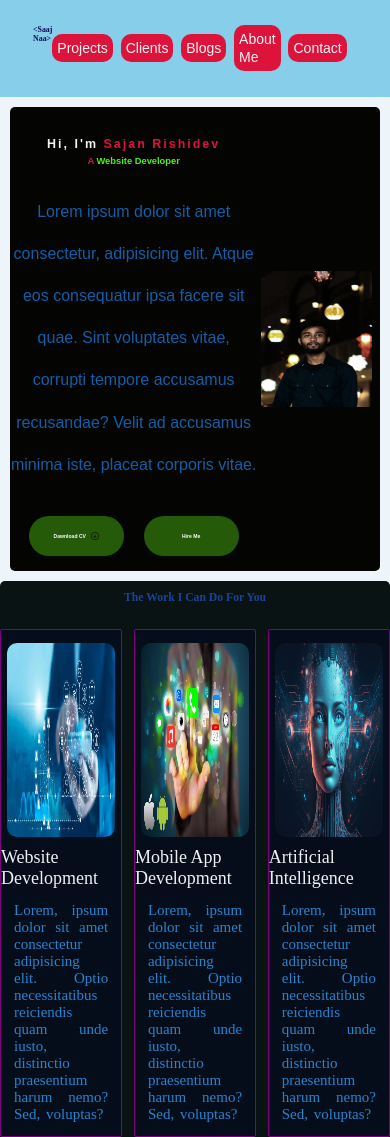
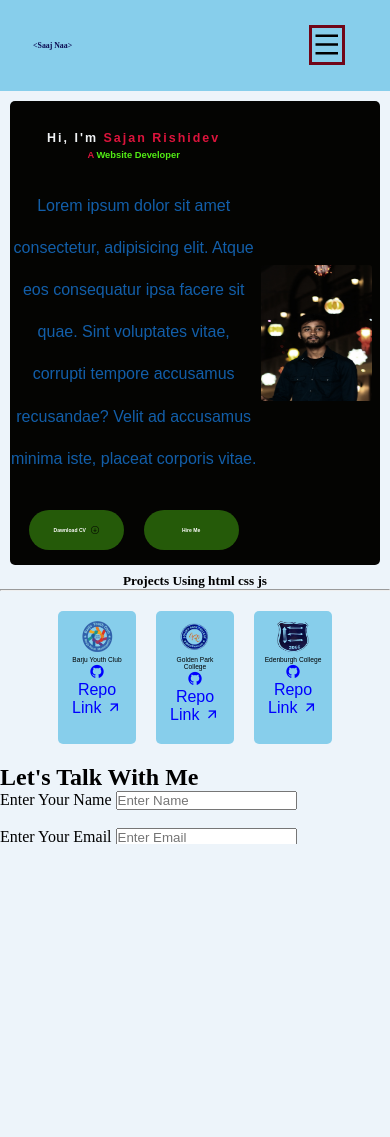
Before and after one commit to saajnaa/SaajNaa-Portfolio-Website, a plain HTML site: page index.html in a window 390 px wide. Shown: the top 1137 px of the page. After the commit the page ends 844 px from the top, so only its background shows below. Drawn offline with nearby package versions, Linux system fonts and the light colour scheme.

Commit message:
responsive nav bar added

```diff
--- a/index.html
+++ b/index.html
@@ -6,11 +6,13 @@
     <meta name="viewport" content="width=device-width, initial-scale=1.0">
     <title> Sajan Rishidev</title>
 
-    <!-- ====  Css Code Link ==== -->
+
     <!-- ====  Css Code Link ==== -->
     <link rel="stylesheet" href="style.css">
 
-    <!-- ==== Remix Icon CDN Link ===== -->
+    <!-- ==== css responsive code link=== -->
+    <link rel="stylesheet" href="responsive.css">
+
     <!-- ==== Remix Icon CDN Link ===== -->
     <link href="https://cdn.jsdelivr.net/npm/remixicon@4.5.0/fonts/remixicon.css" rel="stylesheet" />
 
@@ -34,6 +36,14 @@
                 <li class="about-me"><a href="">About Me</a></li>
                 <li><a href="">Contact</a></li>
             </ul>
+
+            <div class="mobile-navbar-btn">
+
+                <i class="ri-menu-fill mobile-navbar-icon1"></i>
+                <i class="ri-close-fill mobile-navbar-icon2"></i>
+
+            </div>
+
 
         </nav>
 
@@ -67,7 +77,6 @@
     </div>
 
     <!-- work-section -->
-    <!-- work-section -->
 
     <div class="work-container">
         <h2 class="work-head">The Work I Can Do For You</h2>
@@ -99,12 +108,12 @@
     </div>
 
 
-    <!-- project section  -->
-    <!-- project section  -->
+    <!-- =========== project section using html css and js ====== -->
 
     <div class="project-container">
 
-        <h2>Projects</h2>
+        <h2>Projects Using html css js</h2>
+        <hr>
         <div class="project-list">
 
 
@@ -116,7 +125,9 @@
                 <div class="project-info">
 
                     <p>Barju Youth Club</p>
-                    <a href="https://saajnaa.github.io/Barju-Yuwa-Club/"> <i class="ri-github-fill"></i> Repo Link <i class="ri-arrow-right-up-line"></i> </a>
+                    <p></p>
+                    <a href="https://saajnaa.github.io/Barju-Yuwa-Club/"> <i class="ri-github-fill"></i> Repo Link <i
+                            class="ri-arrow-right-up-line"></i> </a>
 
                 </div>
 
@@ -129,7 +140,8 @@
                 <div class="project-info">
 
                     <p>Golden Park College</p>
-                    <a href="https://saajnaa.github.io/golden-park-college/"> <i class="ri-github-fill"></i> Repo Link <i class="ri-arrow-right-up-line"></i> </a>
+                    <a href="https://saajnaa.github.io/golden-park-college/"> <i class="ri-github-fill"></i> Repo Link
+                        <i class="ri-arrow-right-up-line"></i> </a>
 
                 </div>
             </div>
@@ -142,7 +154,8 @@
                 <div class="project-info">
 
                     <p> Edenburgh College</p>
-                    <a href="https://saajnaa.github.io/Edenburgh-College"> <i class="ri-github-fill"></i> Repo Link <i class="ri-arrow-right-up-line"></i> </a>
+                    <a href="https://saajnaa.github.io/Edenburgh-College"> <i class="ri-github-fill"></i> Repo Link <i
+                            class="ri-arrow-right-up-line"></i> </a>
 
                 </div>
             </div>
@@ -155,6 +168,28 @@
 
 
 
+    <!-- ======== Contact Form Structure ======== -->
+
+    <div class="contact-container">
+        <h2>Let's Talk With Me</h2>
+
+        <form action="">
+            <label for="name"> Enter Your Name</label>
+            <input type="text" name="name" placeholder="Enter Name" required><br><br>
+
+            <label for="email">Enter Your Email</label>
+            <input type="email" name="email" placeholder="Enter Email" required> <br><br>
+
+            <label for="message"></label>
+            <input type="time">
+
+
+
+    </div>
+
+    </form>
+
+
 
 
 
--- /dev/null
+++ b/responsive.css
@@ -0,0 +1,51 @@
+@media (max-width: 768px) {
+
+
+    /* ==== Responsive nav bar button code ==== */
+
+    .mobile-navbar-btn {
+
+        display: block;
+        margin-right: 20px;
+        border: 3px solid rgb(113, 6, 24);
+
+    }
+
+    .nav-list {
+
+        position: absolute;
+        display: flex;
+        flex-direction: column;
+        top: 84px;
+        width: 50%;
+        background: skyblue;
+        padding: 30px;
+        transform: translateX(200%);
+
+    }
+
+
+    .active .nav-list {
+
+
+        transform: translateX(100%);
+
+    }
+
+    .active .mobile-navbar-icon2 {
+
+        display: block;
+
+
+    }
+
+
+    .active .mobile-navbar-icon1 {
+
+        display: none;
+
+
+    }
+
+
+}
--- a/script.js
+++ b/script.js
@@ -0,0 +1,10 @@
+
+// ===== responsive navbar button code ======//
+
+const mobile_navbar_btn = document.querySelector(".mobile-navbar-btn");
+const nav = document.querySelector("nav");
+nav.classList.remove("active")
+const toggle_nav_bar = () => {
+  nav.classList.toggle("active");
+};
+mobile_navbar_btn.addEventListener("click", () => toggle_nav_bar());
--- a/style.css
+++ b/style.css
@@ -11,7 +11,7 @@ body {
 
     height: 100%;
     width: 100%;
-
+    overflow-x: hidden;
 
 }
 
@@ -37,7 +37,7 @@ header {
     justify-content: space-between;
     padding: 3vh;
     background: skyblue;
-
+    align-items: center;
 
 }
 
@@ -83,6 +83,35 @@ header {
     font-size: 14px;
     color: whitesmoke;
 }
+
+.mobile-navbar-btn {
+
+
+    display: none;
+    margin-right: 15px;
+    cursor: pointer;
+    background: transparent;
+
+}
+
+
+
+.mobile-navbar-icon1,
+.mobile-navbar-icon2 {
+
+
+    font-size: 30px;
+
+
+}
+
+.mobile-navbar-icon2 {
+
+    display: none;
+
+
+}
+
 
 
 /* intro-section styling */
@@ -224,7 +253,7 @@ header {
 
     background-color: rgb(10, 19, 19);
     border-radius: 5px 5px 0 0;
-
+    display: none;
 
 }
 
@@ -268,7 +297,7 @@ border-radius: 5px 5px 0 0;
 }
 
 
-.work-list:hover{
+.work-list:hover {
 
     transform: scale(1.1);
 
@@ -309,22 +338,23 @@ border-radius: 5px 5px 0 0;
 /* project section styling */
 
 
-.project-container h2{
-
+.project-container h2 {
+margin-top: 8px;
     text-align: center;
     font-size: 3.4vw;
 
 }
 
-.project-list{
+.project-list {
 
-
+margin-top: 20px;
     display: flex;
+    justify-content: center;
     gap: 20px;
 
 }
 
-.project{
+.project {
 
     background: skyblue;
     width: 20%;
@@ -337,20 +367,20 @@ border-radius: 5px;
     transition: all .5s;
 }
 
-.project:hover{
+.project:hover {
 
     transform: scale(1.1);
 
 }
 
-.project-img img{
+.project-img img {
 
     width: 8vw;
     height: 8vw;
 
 }
 
-.project-info p{
+.project-info p {
 
 
     font-family: sans-serif;
@@ -358,7 +388,7 @@ font-size: 1.7vw;
     text-align: center;
 }
 
-.project-info a{
+.project-info a {
     display: block;
     font-family: sans-serif;
     text-align: center;
@@ -367,7 +397,7 @@ color: blue;
 
 }
 
-.project-info a:hover{
+.project-info a:hover {
 
     color: crimson;
 
```
Lines whose indentation alone changed are shown as unchanged.
